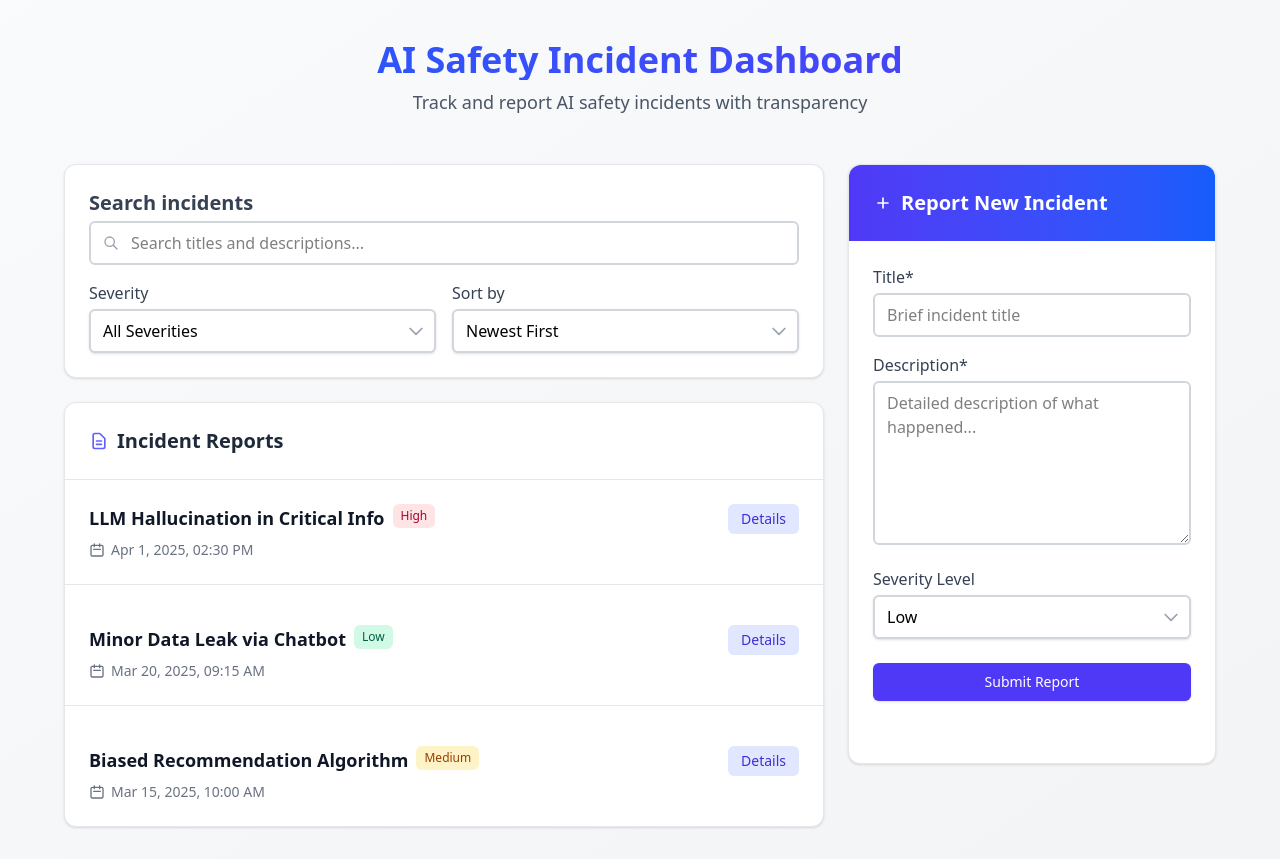
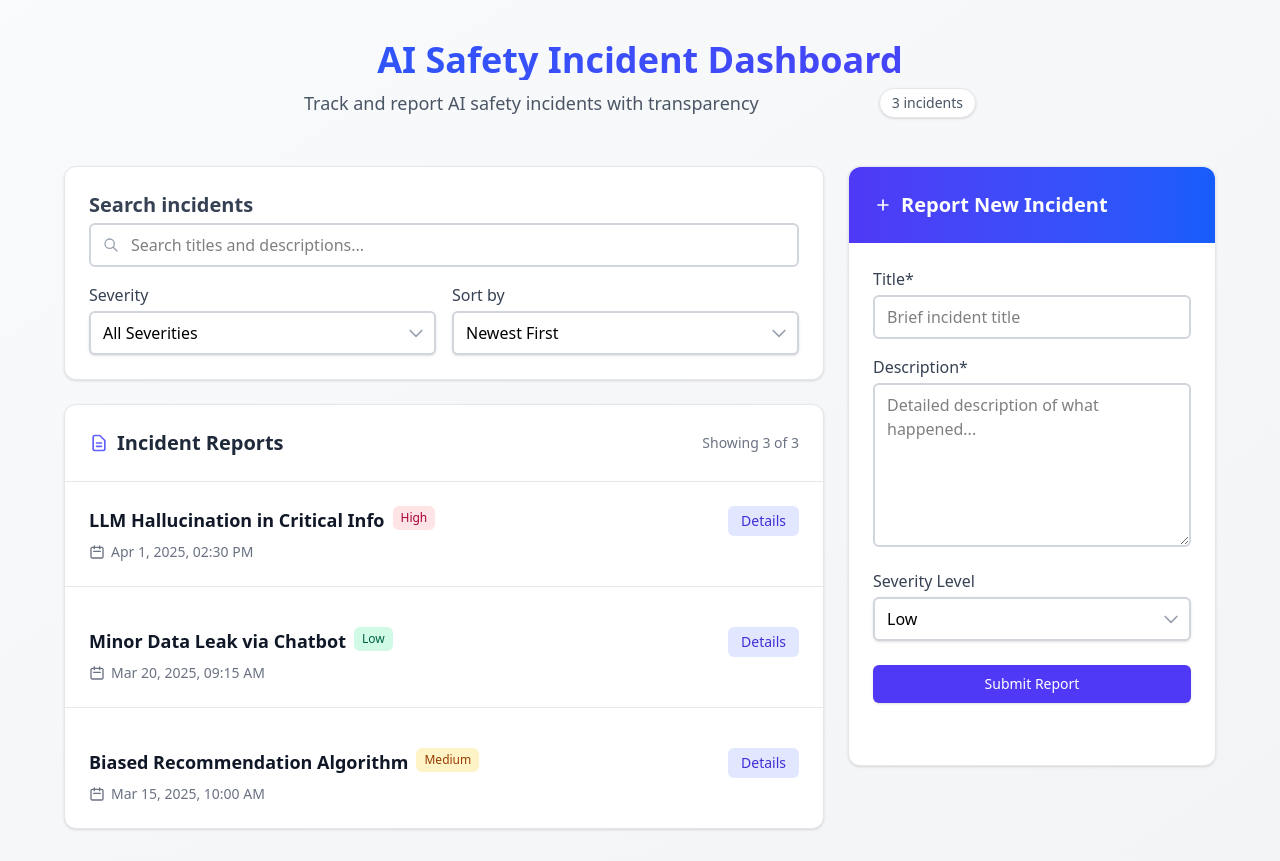
Before and after one commit to sanketyelugotla/SparkleHood, a React (Vite) app: page / in a window 1280 px wide. Built offline with nearby package versions, Linux system fonts and the light colour scheme; a web font is replaced by a local one.

Commit message:
Added highlighting of search

```diff
--- a/src/App.tsx
+++ b/src/App.tsx
@@ -18,14 +18,22 @@ export default function App() {
 
 	const filteredSortedIncidents = useMemo(() => {
 		let list = [...incidents];
+		const query = searchQuery.toLowerCase();
 
 		if (searchQuery) {
-			const query = searchQuery.toLowerCase();
 			list = list.filter(
 				(i) =>
 					i.title.toLowerCase().includes(query) ||
 					i.description.toLowerCase().includes(query)
 			);
+
+			// Auto-expand incidents with matches in description
+			list = list.map(i => {
+				if (i.description.toLowerCase().includes(query)) {
+					return { ...i, expanded: true };
+				}
+				return i;
+			});
 		}
 
 		if (filter !== "All") {
@@ -114,9 +122,12 @@ export default function App() {
 						<br className="block sm:hidden" />
 						Incident Dashboard
 					</h1>
-					<p className="mt-2 text-sm sm:text-lg text-gray-600 max-w-2xl mx-auto">
-						Track and report AI safety incidents with transparency
-					</p>
+					<div className="mt-2 text-sm sm:text-lg text-gray-600 max-w-2xl mx-auto flex justify-between items-center">
+						<p>Track and report AI safety incidents with transparency</p>
+						<span className="text-sm font-medium bg-white px-3 py-1 rounded-full shadow-sm border border-gray-200">
+							{filteredSortedIncidents.length} {filteredSortedIncidents.length === 1 ? 'incident' : 'incidents'}
+						</span>
+					</div>
 				</motion.header>
 
 				<div className="flex flex-col-reverse lg:grid lg:grid-cols-3 gap-6">
@@ -143,10 +154,14 @@ export default function App() {
 										</span>
 									)}
 								</h2>
+								<span className="text-sm text-gray-500">
+									Showing {filteredSortedIncidents.length} of {incidents.length}
+								</span>
 							</div>
 							<IncidentList
 								incidents={filteredSortedIncidents}
 								onToggleExpand={toggleExpand}
+								searchQuery={searchQuery}
 							/>
 						</div>
 					</div>
--- a/src/components/IncidentCard.tsx
+++ b/src/components/IncidentCard.tsx
@@ -4,9 +4,10 @@ import { motion, AnimatePresence } from "framer-motion";
 interface IncidentCardProps {
     incident: Incident;
     onToggleExpand: (id: number) => void;
+    searchQuery?: string;
 }
 
-export default function IncidentCard({ incident, onToggleExpand }: IncidentCardProps) {
+export default function IncidentCard({ incident, onToggleExpand, searchQuery }: IncidentCardProps) {
     const severityColors = {
         Low: "bg-emerald-100 text-emerald-800",
         Medium: "bg-amber-100 text-amber-800",
@@ -18,8 +19,27 @@ export default function IncidentCard({ incident, onToggleExpand }: IncidentCardP
     };
 
     const handleDetailsButtonClick = (e: React.MouseEvent) => {
-        e.stopPropagation();  // Prevents triggering card click when clicking the button
+        e.stopPropagation();
         onToggleExpand(incident.id);
+    };
+
+    const highlightText = (text: string, query?: string) => {
+        if (!query || !text.toLowerCase().includes(query.toLowerCase())) {
+            return text;
+        }
+
+        const parts = text.split(new RegExp(`(${query})`, 'gi'));
+        return (
+            <>
+                {parts.map((part, i) =>
+                    part.toLowerCase() === query.toLowerCase() ? (
+                        <mark key={i} className="bg-yellow-200">{part}</mark>
+                    ) : (
+                        part
+                    )
+                )}
+            </>
+        );
     };
 
     return (
@@ -28,13 +48,13 @@ export default function IncidentCard({ incident, onToggleExpand }: IncidentCardP
             animate={{ opacity: 1, y: 0 }}
             transition={{ duration: 0.3 }}
             className="p-4 sm:p-6 hover:bg-gray-50 transition-colors duration-150 border-b border-gray-200 last:border-b-0 cursor-pointer"
-            onClick={handleCardClick}  // Handle click anywhere on the card
+            onClick={handleCardClick}
         >
             <div className="flex justify-between items-start gap-3">
                 <div className="flex-1 min-w-0">
                     <div className="flex flex-col sm:flex-row sm:items-center sm:gap-2">
                         <h3 className="text-base sm:text-lg font-semibold text-gray-900 truncate">
-                            {incident.title}
+                            {searchQuery ? highlightText(incident.title, searchQuery) : incident.title}
                         </h3>
                         <span className={`mt-1 sm:mt-0 px-2 py-1 text-xs font-medium rounded-md ${severityColors[incident.severity]} whitespace-nowrap self-start`}>
                             {incident.severity}
@@ -56,7 +76,7 @@ export default function IncidentCard({ incident, onToggleExpand }: IncidentCardP
                 </div>
                 <motion.button
                     whileTap={{ scale: 0.95 }}
-                    onClick={handleDetailsButtonClick}  // Handle button click without propagating to card click
+                    onClick={handleDetailsButtonClick}
                     className="flex-shrink-0 inline-flex items-center px-2 sm:px-3 py-1 border border-transparent text-xs sm:text-sm font-medium rounded-md text-indigo-700 bg-indigo-100 hover:bg-indigo-200 focus:outline-none focus:ring-2 focus:ring-offset-2 focus:ring-indigo-500 cursor-pointer"
                 >
                     {incident.expanded ? "Hide" : "Details"}
@@ -72,7 +92,9 @@ export default function IncidentCard({ incident, onToggleExpand }: IncidentCardP
                         className="overflow-hidden"
                     >
                         <div className="mt-3 pt-3 border-t border-gray-100">
-                            <p className="text-sm sm:text-base text-gray-700 whitespace-pre-line">{incident.description}</p>
+                            <p className="text-sm sm:text-base text-gray-700 whitespace-pre-line">
+                                {searchQuery ? highlightText(incident.description, searchQuery) : incident.description}
+                            </p>
                         </div>
                     </motion.div>
                 )}
--- a/src/components/IncidentList.tsx
+++ b/src/components/IncidentList.tsx
@@ -1,29 +1,34 @@
 import { Incident } from "../types/incident";
 import IncidentCard from "./IncidentCard";
+import { AnimatePresence, } from "framer-motion";
 
 interface IncidentListProps {
     incidents: Incident[];
     onToggleExpand: (id: number) => void;
+    searchQuery?: string;
 }
 
-export default function IncidentList({ incidents, onToggleExpand }: IncidentListProps) {
+export default function IncidentList({ incidents, onToggleExpand, searchQuery }: IncidentListProps) {
     if (incidents.length === 0) {
         return (
-            <div className="text-center py-8">
-                <p className="text-gray-500">No incidents found. Try adjusting your filters.</p>
+            <div className="p-6 text-center text-gray-500">
+                No incidents found. Try adjusting your filters or search.
             </div>
         );
     }
 
     return (
         <div className="space-y-4">
+            <AnimatePresence>
                 {incidents.map((incident) => (
                     <IncidentCard
                         key={incident.id}
                         incident={incident}
                         onToggleExpand={onToggleExpand}
+                        searchQuery={searchQuery}
                     />
                 ))}
+            </AnimatePresence>
         </div>
     );
 }
```
Lines whose indentation alone changed are shown as unchanged.
